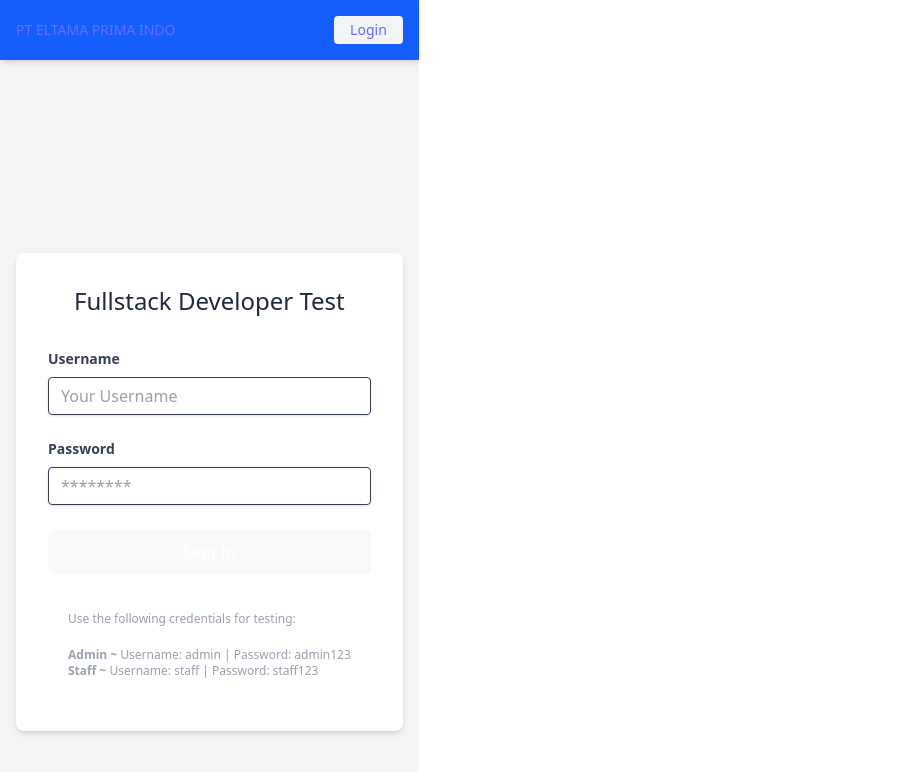
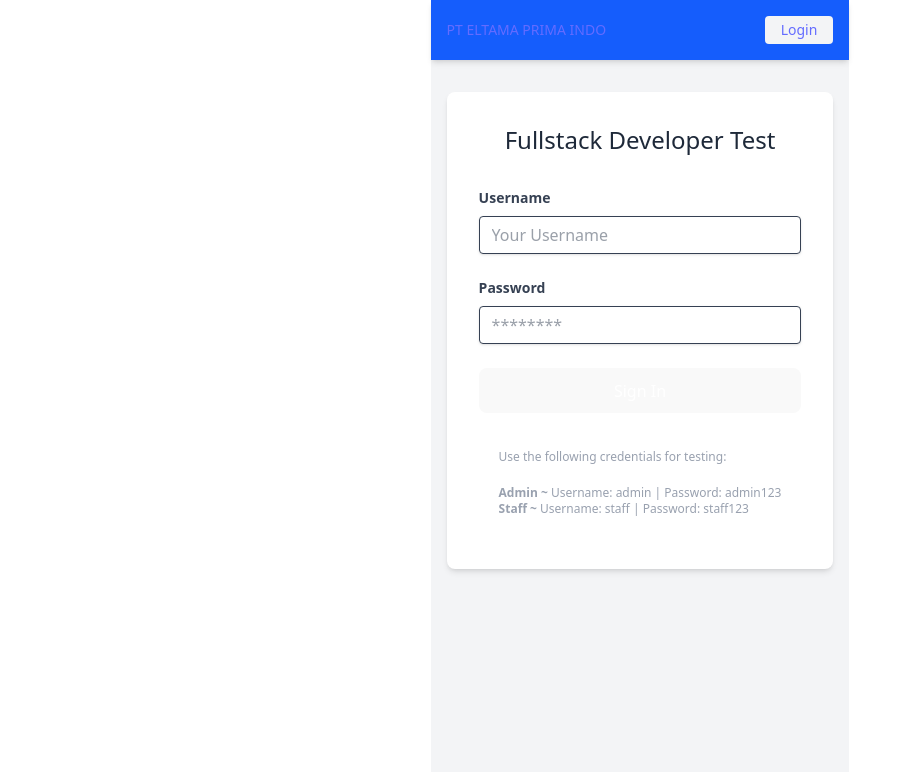
Before and after one commit to Delos-343/PT-Eltama-Prima-Indo, a React (Vite) app: page /login in a window 1280 px wide. Shown: the top 772 px of the page, without its empty margins (0-912 px from the left). Built offline with nearby package versions, Linux system fonts and the light colour scheme; no server answers.

Commit message:
Fixed layout : grid

```diff
--- a/src/App.jsx
+++ b/src/App.jsx
@@ -1,31 +1,30 @@
-import { useState, useEffect } from 'react';
 import { Routes, Route, Navigate } from 'react-router-dom';
 import { ToastContainer } from 'react-toastify';
 import 'react-toastify/dist/ReactToastify.css';
-
-import { Catalog, Login, Navbar, ProtectedRoute } from './components'
+import { Catalog, Login, Navbar, ProtectedRoute } from './components';
 import AuthProvider from './context/AuthContext';
 
 function App() {
   return (
     <AuthProvider>
-     <>
-        <div className="min-h-screen bg-gray-100">
-          <Navbar />
-          <div className="container mx-auto px-4 py-8">
-            <Routes>
-              <Route path="/login" element={ <Login /> } />
-              <Route path="/catalog" element={
+      <div className="min-h-screen bg-gray-100">
+        <Navbar />
+        <div className="w-full max-w-screen-xl mx-auto px-4 py-8">
+          <Routes>
+            <Route path="/login" element={<Login />} />
+            <Route
+              path="/catalog"
+              element={
                 <ProtectedRoute>
                   <Catalog />
                 </ProtectedRoute>
-              } />
-              <Route path="/" element={<Navigate to="/catalog" replace />} />
-            </Routes>
-          </div>
+              }
+            />
+            <Route path="/" element={<Navigate to="/catalog" replace />} />
+          </Routes>
         </div>
         <ToastContainer position="bottom-right" />
-      </>
+      </div>
     </AuthProvider>
   );
 }
--- a/src/components/Login.jsx
+++ b/src/components/Login.jsx
@@ -1,3 +1,4 @@
+// src/components/Login.jsx
 import { useState, useContext } from 'react';
 import { useNavigate } from 'react-router-dom';
 import { toast } from 'react-toastify';
@@ -24,28 +25,32 @@ const Login = () => {
   const handleSubmit = async (e) => {
     e.preventDefault();
     setIsLoading(true);
-
     try {
       const data = await loginUser(formData);
       login(data.user, data.token);
       toast.success('Login successful!');
       navigate('/inventory');
     } catch (error) {
-      toast.error(error.response?.data?.message || 'Login failed. Please try again.');
+      toast.error(
+        error.response?.data?.message || 'Login failed. Please try again.'
+      );
     } finally {
       setIsLoading(false);
     }
   };
 
   return (
-    <div className="flex justify-center items-center min-h-screen bg-gray-100">
-      <div className="w-full max-w-md bg-white rounded-lg shadow-md p-8">
+    <div className="flex justify-center items-center max-h-screen bg-gray-100">
+       <div className="w-full sm:max-w-md md:max-w-lg lg:max-w-xl xl:max-w-2xl bg-white rounded-lg shadow-md p-8">
         <h2 className="text-2xl font-extralight text-center text-gray-800 mb-8">
           Fullstack Developer Test
         </h2>
         <form onSubmit={handleSubmit}>
           <div className="mb-6">
-            <label className="block text-gray-700 text-sm font-bold mb-2" htmlFor="username">
+            <label
+              className="block text-gray-700 text-sm font-bold mb-2"
+              htmlFor="username"
+            >
               Username
             </label>
             <input
@@ -60,7 +65,10 @@ const Login = () => {
             />
           </div>
           <div className="mb-6">
-            <label className="block text-gray-700 text-sm font-bold mb-2" htmlFor="password">
+            <label
+              className="block text-gray-700 text-sm font-bold mb-2"
+              htmlFor="password"
+            >
               Password
             </label>
             <input
@@ -91,9 +99,15 @@ const Login = () => {
             </button>
           </div>
           <div className="mt-4 p-5 text-gray-400 text-xs text-justify">
-            <p className="mb-5">Use the following credentials for testing:</p>
-            <p><strong>Admin ~</strong> Username: admin | Password: admin123</p>
-            <p><strong>Staff ~</strong> Username: staff | Password: staff123</p>
+            <p className="mb-5">
+              Use the following credentials for testing:
+            </p>
+            <p>
+              <strong>Admin ~</strong> Username: admin | Password: admin123
+            </p>
+            <p>
+              <strong>Staff ~</strong> Username: staff | Password: staff123
+            </p>
           </div>
         </form>
       </div>
--- a/src/components/Navbar.jsx
+++ b/src/components/Navbar.jsx
@@ -17,7 +17,7 @@ const Navbar = () => {
   };
 
   return (
-    <nav className="bg-blue-600 py-4 shadow-md text-cyan-700">
+    <nav className="w-full max-w-screen-xl bg-blue-600 py-4 shadow-md text-cyan-700">
       <div className="container mx-auto px-4 flex justify-between items-center">
         <Link to="/" className="text-sm font-extralight">
           PT ELTAMA PRIMA INDO
--- a/src/components/ProtectedRoute.jsx
+++ b/src/components/ProtectedRoute.jsx
@@ -8,7 +8,7 @@ const ProtectedRoute = ({ children }) => {
 
   if (loading) {
     return (
-      <div className="flex justify-center items-center h-screen">
+      <div className="flex justify-center items-center h-screen w-full max-w-screen-xl">
         <div className="animate-spin rounded-full h-12 w-12 border-t-2 border-b-2 border-blue-500"></div>
       </div>
     );
--- a/src/index.css
+++ b/src/index.css
@@ -26,7 +26,7 @@ a:hover {
 
 body {
   margin: 0;
-  display: flex;
+  display: grid;
   place-items: center;
   min-width: 320px;
   min-height: 100vh;
```
